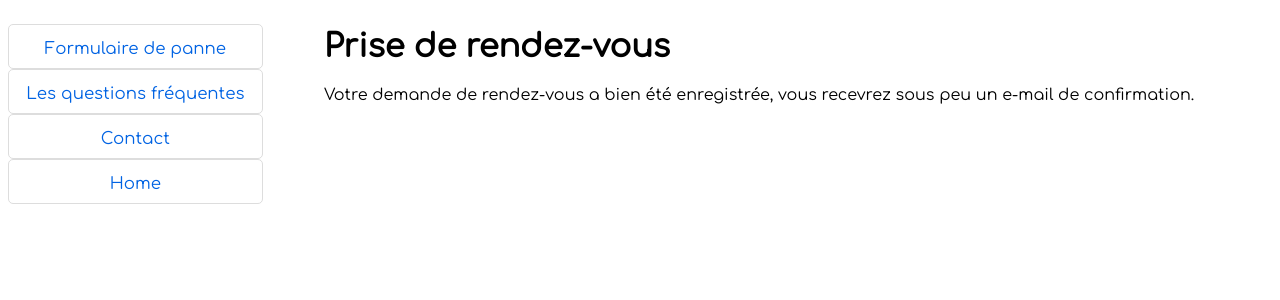
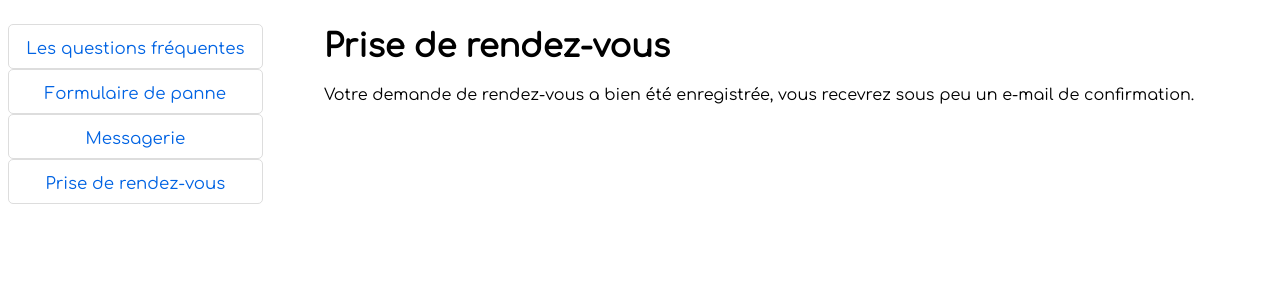
Before and after one commit to Student2003/app_site, a PHP site: page /views/confirmation_rdv.php in a window 1280 px wide. Shown: the top 300 px of the page. Run offline with PHP 8.4, Linux system fonts and the light colour scheme.

Commit message:
qqcorrections

```diff
--- a/views/confirmation_panne.php
+++ b/views/confirmation_panne.php
@@ -5,10 +5,10 @@
     </div>
     <div class="menu">
         <nav>
+            <p><a href="index.php?">Les questions fréquentes</a></p>
             <p><a href="index.php?action=signaler_une_panne">Formulaire de panne</a></p>
-            <p><a href="index.php?action=faq">Les questions fréquentes</a></p>
-            <p><a href="index.php?action=contact">Contact</a></p>
-            <p><a href="index.php"> Home</a> </p>
+            <p><a href="index.php?action=messagerie"> Messagerie </a></p>
+            <p><a href="index.php?action=prise_de_rdv">Prise de rendez-vous</a></p>
         </nav>
     </div>
     <div class="corps">
--- a/views/confirmation_rdv.php
+++ b/views/confirmation_rdv.php
@@ -5,10 +5,10 @@
     </div>
     <div class="menu">
         <nav>
+            <p><a href="index.php?">Les questions fréquentes</a></p>
             <p><a href="index.php?action=signaler_une_panne">Formulaire de panne</a></p>
-            <p><a href="index.php?action=faq">Les questions fréquentes</a></p>
-            <p><a href="index.php?action=contact">Contact</a></p>
-            <p><a href="index.php"> Home</a> </p>
+            <p><a href="index.php?action=messagerie"> Messagerie </a></p>
+            <p><a href="index.php?action=prise_de_rdv">Prise de rendez-vous</a></p>
         </nav>
     </div>
     <div class="corps">
--- a/views/faq.php
+++ b/views/faq.php
@@ -11,7 +11,7 @@
 <div class = "wrapper">
     <div class="menu">
         <nav>
-            <p><a href="index.php?action=faq">Les questions fréquentes</a></p>
+            <p><a href="index.php?">Les questions fréquentes</a></p>
             <p><a href="index.php?action=signaler_une_panne">Formulaire de panne</a></p>
             <p><a href="index.php?action=messagerie"> Messagerie </a></p>
             <p><a href="index.php?action=prise_de_rdv">Prise de rendez-vous</a></p>
--- a/views/message_envoye.php
+++ b/views/message_envoye.php
@@ -12,7 +12,7 @@
 
     <div class="menu">
         <nav>
-            <p><a href="index.php?action=faq">Les questions fréquentes</a></p>
+            <p><a href="index.php?">Les questions fréquentes</a></p>
             <p><a href="index.php?action=signaler_une_panne">Formulaire de panne</a></p>
             <p><a href="index.php?action=messagerie"> Messagerie </a></p>
             <div class ="menumessagerie">
--- a/views/message_recu.php
+++ b/views/message_recu.php
@@ -11,7 +11,7 @@
 <div class = "wrapper">
     <div class="menu">
         <nav>
-            <p><a href="index.php?action=faq">Les questions fréquentes</a></p>
+            <p><a href="index.php?">Les questions fréquentes</a></p>
             <p><a href="index.php?action=signaler_une_panne">Formulaire de panne</a></p>
             <p><a href="index.php?action=messagerie"> Messagerie </a></p>
             <div class ="menumessagerie">
--- a/views/messagerie.php
+++ b/views/messagerie.php
@@ -11,7 +11,7 @@
 <div class = "wrapper">
     <div class="menu">
         <nav>
-            <p><a href="index.php?action=faq">Les questions fréquentes</a></p>
+            <p><a href="index.php?">Les questions fréquentes</a></p>
             <p><a href="index.php?action=signaler_une_panne">Formulaire de panne</a></p>
             <p><a href="index.php?action=messagerie"> Messagerie </a></p>
                 <div class ="menumessagerie">
```
Also changed, not shown: views/prise_de_rdv.php (+3 -4 lines).
